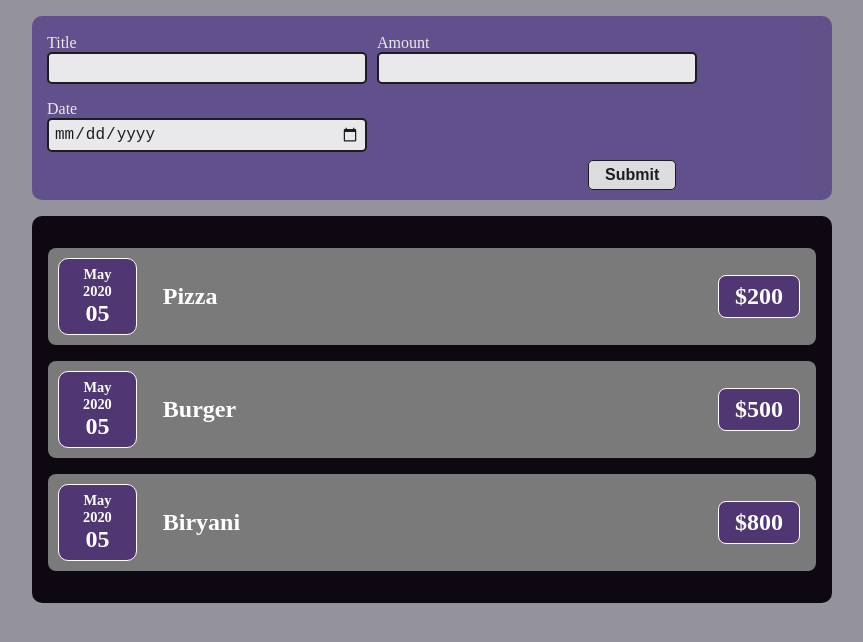
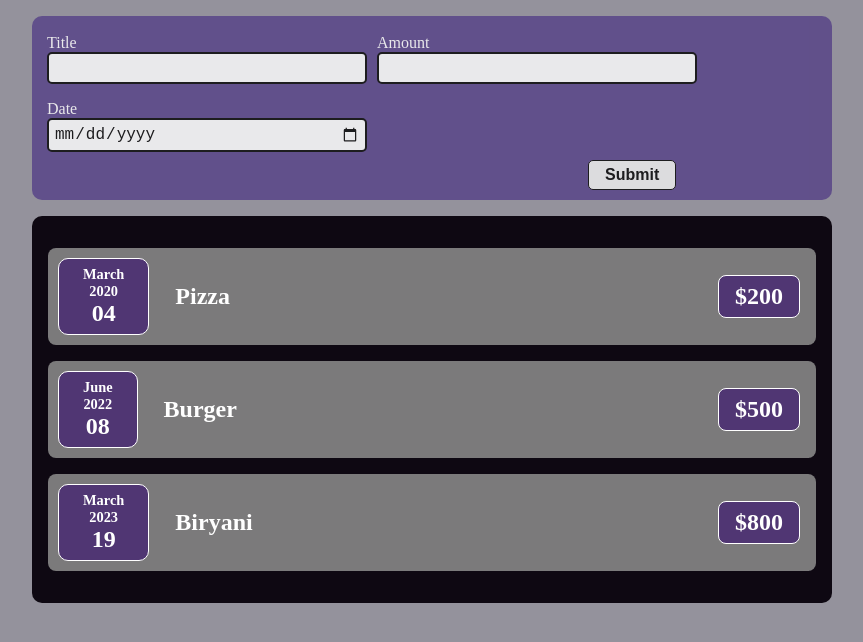
Before and after one commit to SujeetOfficialGitHub/React-Expense-Tracker, a React (Create React App) app: page / in a window 1280 px wide. Shown: the top 642 px of the page, without its empty margins (208-1071 px from the left). Built offline with nearby package versions, Linux system fonts and the light colour scheme.

Commit message:
show data from expenses list

```diff
--- a/src/App.js
+++ b/src/App.js
@@ -13,13 +13,13 @@ const expensesList = [
     id : 2,
     title : 'Burger',
     amount : 500,
-    date : new Date(2022, 5, 4)
+    date : new Date(2022, 5, 8)
   },
   {
     id : 3,
     title : 'Biryani',
     amount : 800,
-    date : new Date(2023, 2, 4)
+    date : new Date(2023, 2, 19)
   }
 ]
 
--- a/src/component/expenses/Expenses.js
+++ b/src/component/expenses/Expenses.js
@@ -5,7 +5,7 @@ const Expenses = (props) => {
   return (
     <div className="expenses">
         {props.expenses.map((item, i) => (
-          <ExpensesItem key={item.id} title={props.expenses[i].title} amount={props.expenses[i].amount} data={props.expenses[i].date} />
+          <ExpensesItem key={item.id} title={props.expenses[i].title} amount={props.expenses[i].amount} date={props.expenses[i].date} />
         ))}
     </div>
   )
--- a/src/component/expenses/ExpensesItem.js
+++ b/src/component/expenses/ExpensesItem.js
@@ -1,15 +1,12 @@
 import React from 'react'
+import ExpensesDate from './expensesDate'
 import './ExpensesItem.css'
 
 const ExpensesItem = (props) => {
   return (
     <>
         <div className="expense-item">
-            <div className="date-box">
-                <div>May</div>
-                <div>2020</div>
-                <div>05</div>
-            </div>
+            <ExpensesDate date={props.date} />
             <div className="expenses-description">
                 <div>{props.title}</div>
                 <div className="expenses-amount">${props.amount}</div>
--- /dev/null
+++ b/src/component/expenses/expensesDate.js
@@ -0,0 +1,18 @@
+import React from 'react'
+import './ExpensesDate.css'
+
+const ExpensesDate = (props) => {
+  const month = props.date.toLocaleDateString('en-US',{month:"long"});
+  const day = props.date.toLocaleDateString('en-US',{day:"2-digit"});
+  const year = props.date.getFullYear()
+
+  return (
+    <div className="date-box">
+        <div>{month}</div>
+        <div>{year}</div>
+        <div>{day}</div>
+    </div>
+  )
+}
+
+export default ExpensesDate
```
Also changed, not shown: src/component/expenses/ExpensesDate.css (added).
